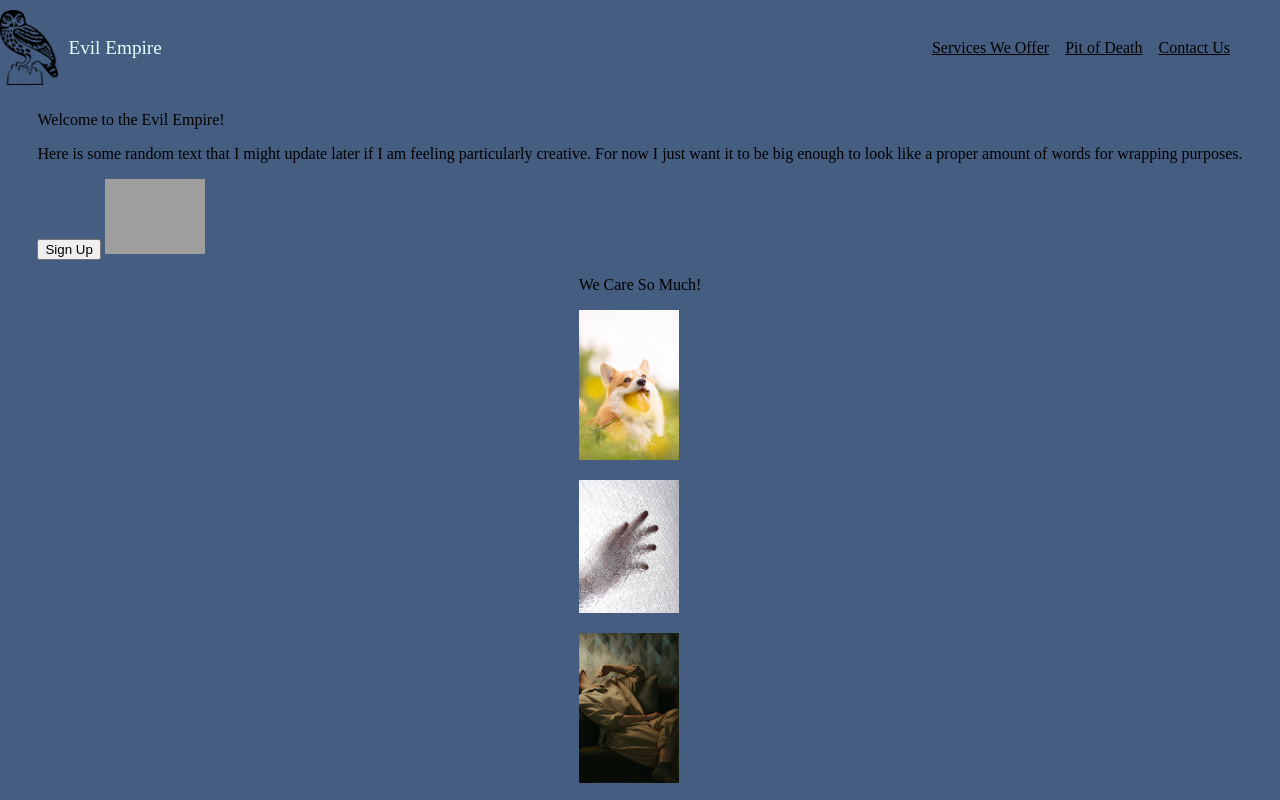
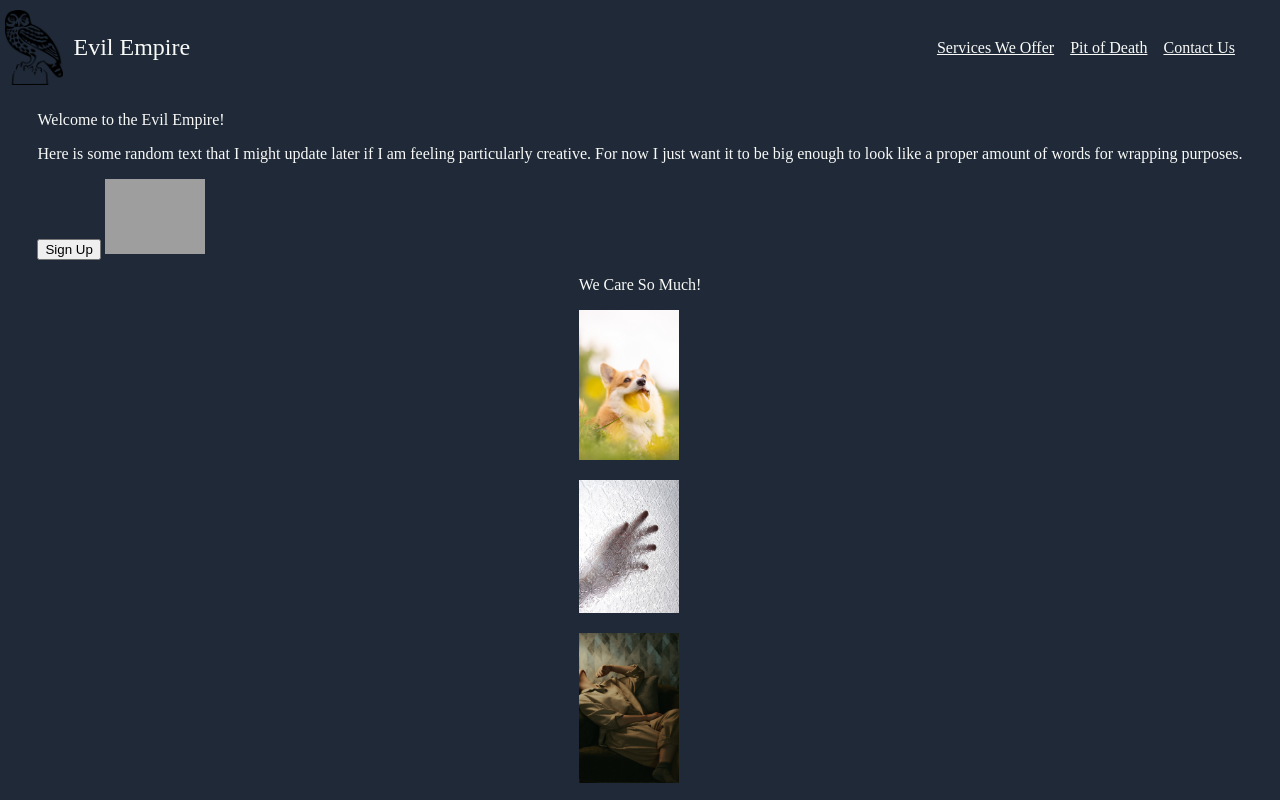
Before and after one commit to picklereaper/first_odin_project, a plain HTML site: page index.html in a window 1280 px wide. Shown: the top 800 px of the page. Drawn offline with Linux system fonts and the light colour scheme; grey boxes are pictures that could not be loaded.

Commit message:
Updated colors, Made intro classes and tags

```diff
--- a/index.html
+++ b/index.html
@@ -23,10 +23,10 @@
     </div>
 
     <div class="intro">
-        <p>Welcome to the Evil Empire!<p>
-        <p>Here is some random text that I might update later if I am feeling particularly creative. For now I just want it to be big enough to look like a proper amount of words for wrapping purposes.</p>
+        <p class="welcome">Welcome to the Evil Empire!<p>
+        <p class="about">Here is some random text that I might update later if I am feeling particularly creative. For now I just want it to be big enough to look like a proper amount of words for wrapping purposes.</p>
         <button>Sign Up</button>
-        <img src="../first_odin_project/Photos/mountain-landscape.jpg" alt="Mountain landscape">
+        <img class="mountain" src="../first_odin_project/Photos/mountain-landscape.jpg" alt="Mountain landscape">
     </div>
 
     <div class="midsection">
--- a/styles.css
+++ b/styles.css
@@ -4,13 +4,17 @@ body {
     justify-content: center;
     align-items: center;
     margin: 0;
-    background-color: #445d80;
+    background-color: #1f2937;
 
 }
 
 img {
     width: 100px;
     height: auto;
+}
+
+p {
+    color: #f9faf8;
 }
 
 
@@ -22,25 +26,26 @@ img {
 
 .navEvil {
     margin-left: 10px;
-    font-size: larger;
-    color:lightcyan;
+    font-size: 24px;
+    color: #f9faf8;;
 }
 
 .header {
     display: flex;
     align-items:center;
-    color: aliceblue;
+    color: #f9faf8;
     width: 100%;
     padding: 10px;
+    margin-left: 10px;
 
 }
 
 a:link {
-    color: black;
+    color: #f9faf8;
 }
 
 a:visited {
-    color: black;
+    color: #f9faf8;
 }
 
 a:hover {
@@ -65,4 +70,20 @@ ul {
     margin-right: 50px;
 }
 
-/* Section 1 */
+/* Intro */
+
+.intro {
+
+}
+
+.welcome {
+
+}
+
+.about {
+
+}
+
+.mountain {
+
+}
```
